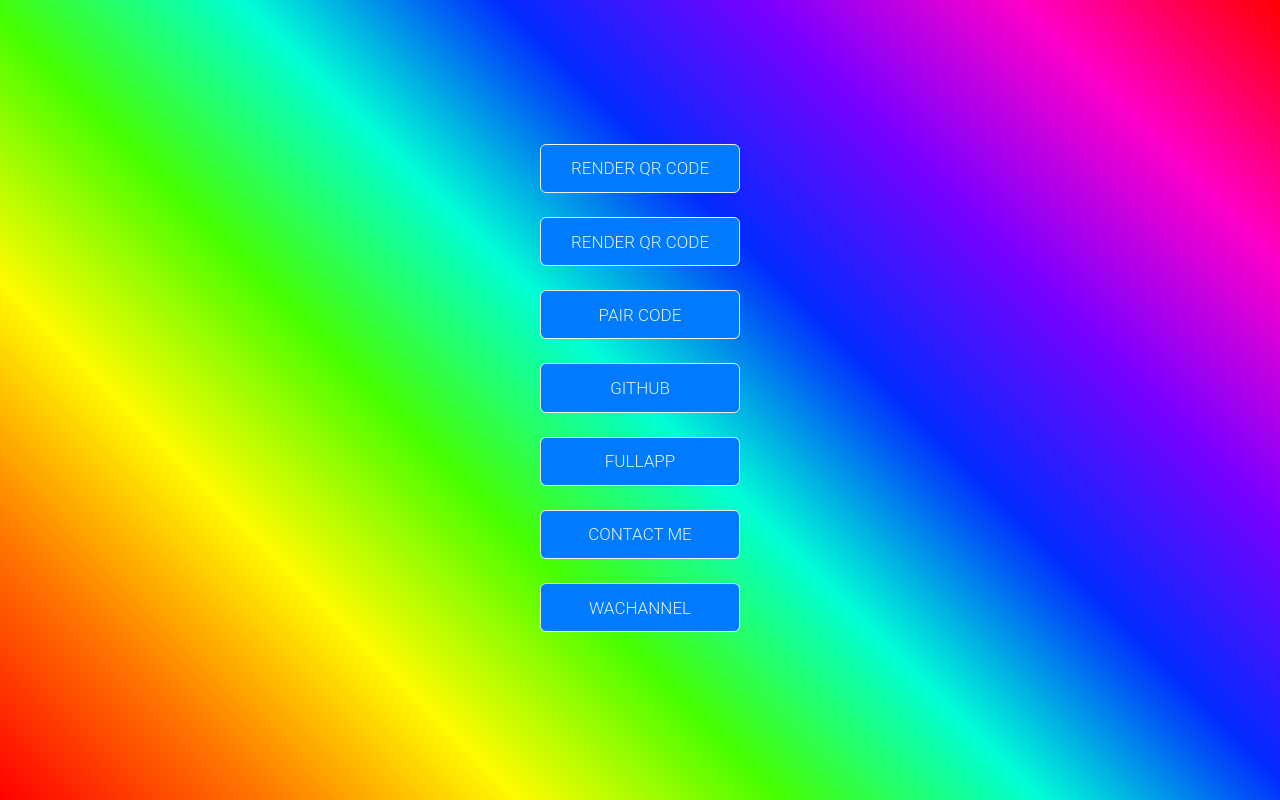
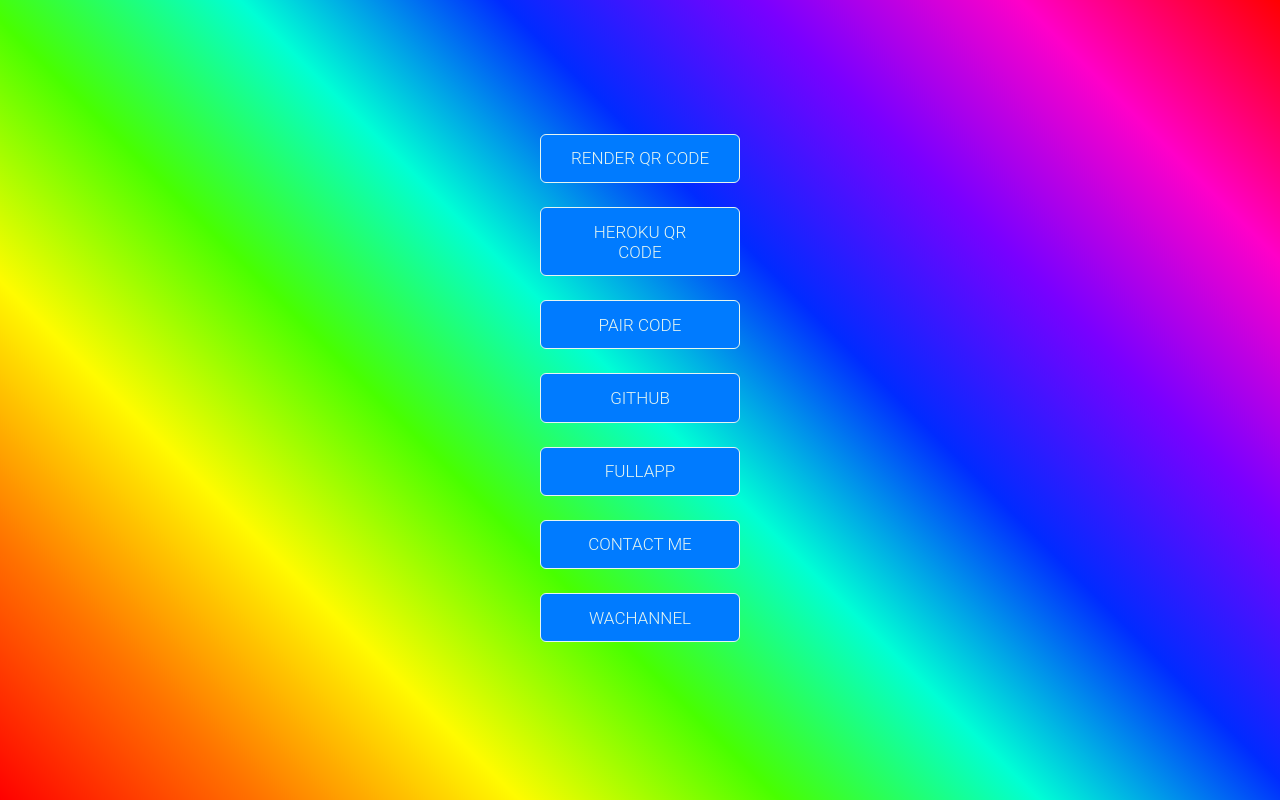
Before and after one commit to ibrahimaitech/Ibrahim-renfe, a website: page index.html in a window 1280 px wide. Drawn offline with Linux system fonts and the light colour scheme.

Commit message:
Update index.html

```diff
--- a/index.html
+++ b/index.html
@@ -77,7 +77,7 @@
 <body>
 
   <button onclick="window.open(`https://ibrahim-tech-qr-1-2-1.onrender.com/`)" class="btn">render qr code</button>
-  <button onclick="window.open(`https://session-site-58595acc2c19.herokuapp.com/qr`)" class="btn">render qr code</button>
+  <button onclick="window.open(`https://session-site-58595acc2c19.herokuapp.com/qr`)" class="btn">heroku qr code</button>
   <button onclick="window.open(`https://session-site-58595acc2c19.herokuapp.com/pair`)" class="btn">pair code</button>
   <button onclick="window.open(`https://github.com/ibrahimaitech`)" class="btn">github</button>
   <button onclick="window.open(`https://session-site-58595acc2c19.herokuapp.com/`)" class="btn">fullapp</button>
```
